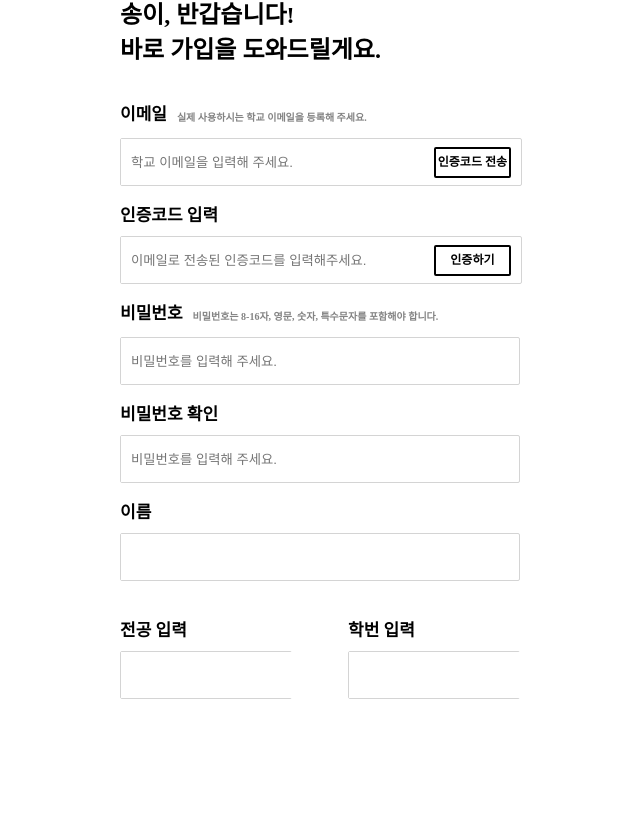
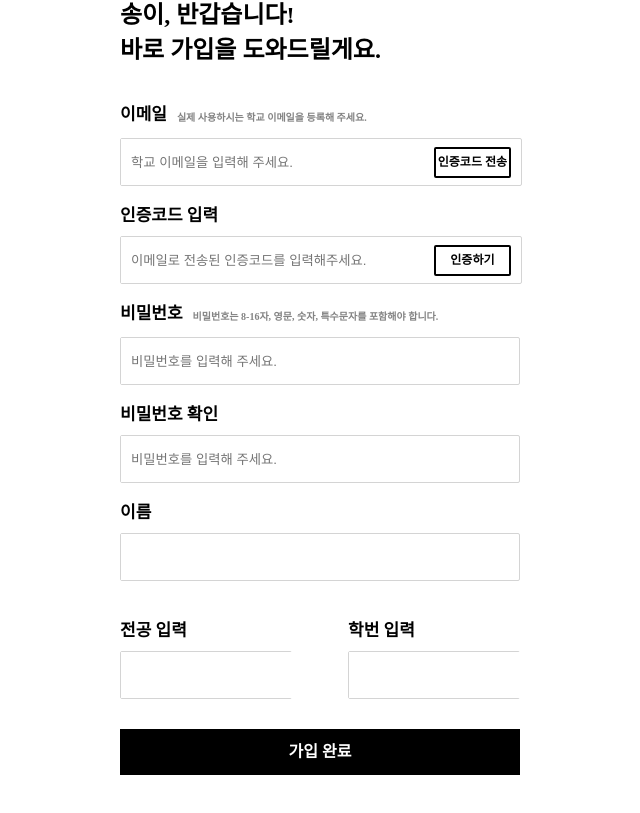
Before and after one commit to Songyee-Challenge/FE, a React (Create React App) app: page /signup in a window 1280 px wide. Shown: the part 297-1110 px from the top of the page, without its empty margins (320-960 px from the left). Built offline with nearby package versions, Linux system fonts and the light colour scheme; a web font is replaced by a local one.

Commit message:
[add] registerpage 버튼 추가

```diff
--- a/src/pages/RegisterPage.jsx
+++ b/src/pages/RegisterPage.jsx
@@ -2,6 +2,7 @@ import React, { useState } from 'react';
 import styled from 'styled-components';
 import BtnInput from '../components/BtnInput';
 import RegInput from '../components/RegInput';
+import { useNavigate } from 'react-router-dom';
 
 const Wrapper = styled.div`
     text-align: center;
@@ -62,8 +63,19 @@ const Emsg = styled.div`
 const Container = styled.div`
     text-align: left;
 `
+const SubmitBtn = styled.div`
+    height: 46px;
+    background: #000;
+    text-align: center;
+    color: white;
+    line-height: 46px;
+    font-weight: 600;
+    margin-top: 30px;
+    cursor: pointer;
+`
 
 const RegisterPage = () => {
+    const navigate = useNavigate();
     const [email, setEmail] = useState("");
     const [emailMessage, setEmailMessage] = useState("");
     const [code, setCode] = useState("");
@@ -149,6 +161,11 @@ const RegisterPage = () => {
     // 학번
     const onChangeStdID = (e) => {
         setStdID(e.target.value);
+    }
+
+    const handleSubmit = () => {
+        alert("회원가입이 완료되었습니다.");
+        navigate('/login');
     }
 
 
@@ -240,6 +257,7 @@ const RegisterPage = () => {
                             onChange={onChangeStdID}/>
                     </Container>
                 </FlexBox>
+                <SubmitBtn onClick={handleSubmit}>가입 완료</SubmitBtn>
             </Box>
         </Wrapper>
     );
```
